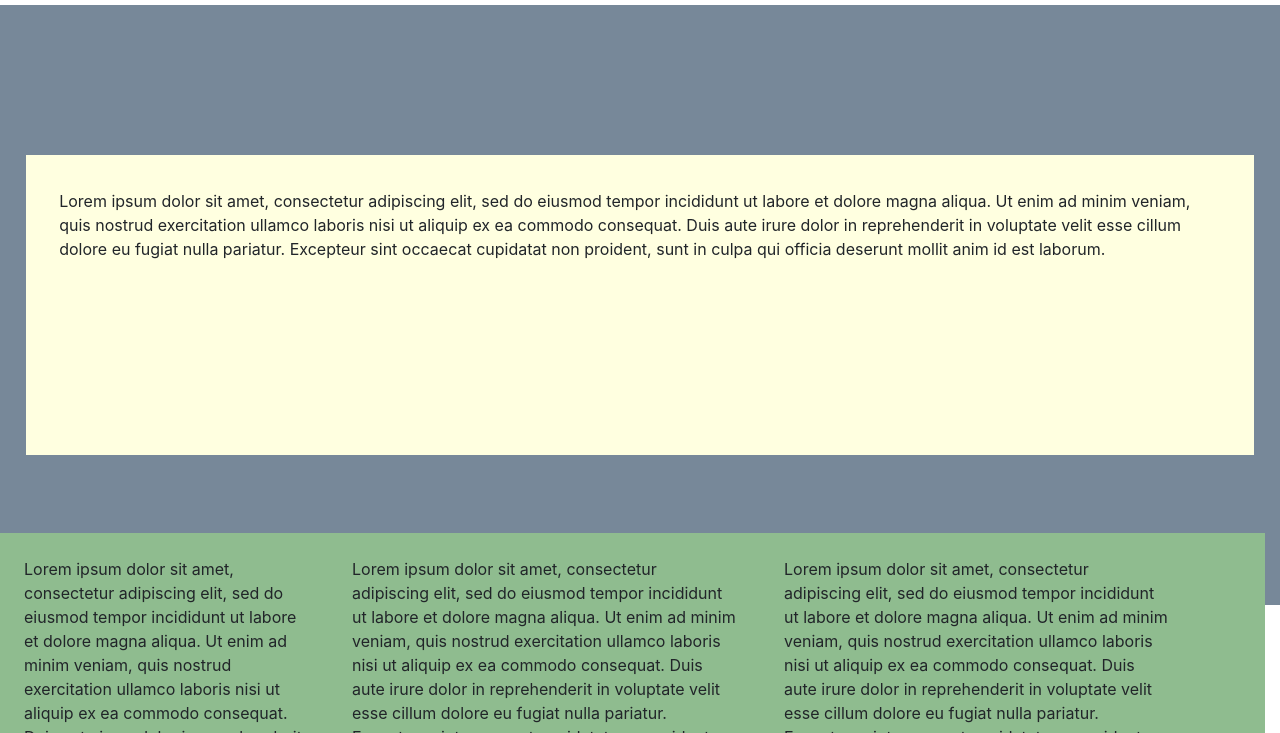
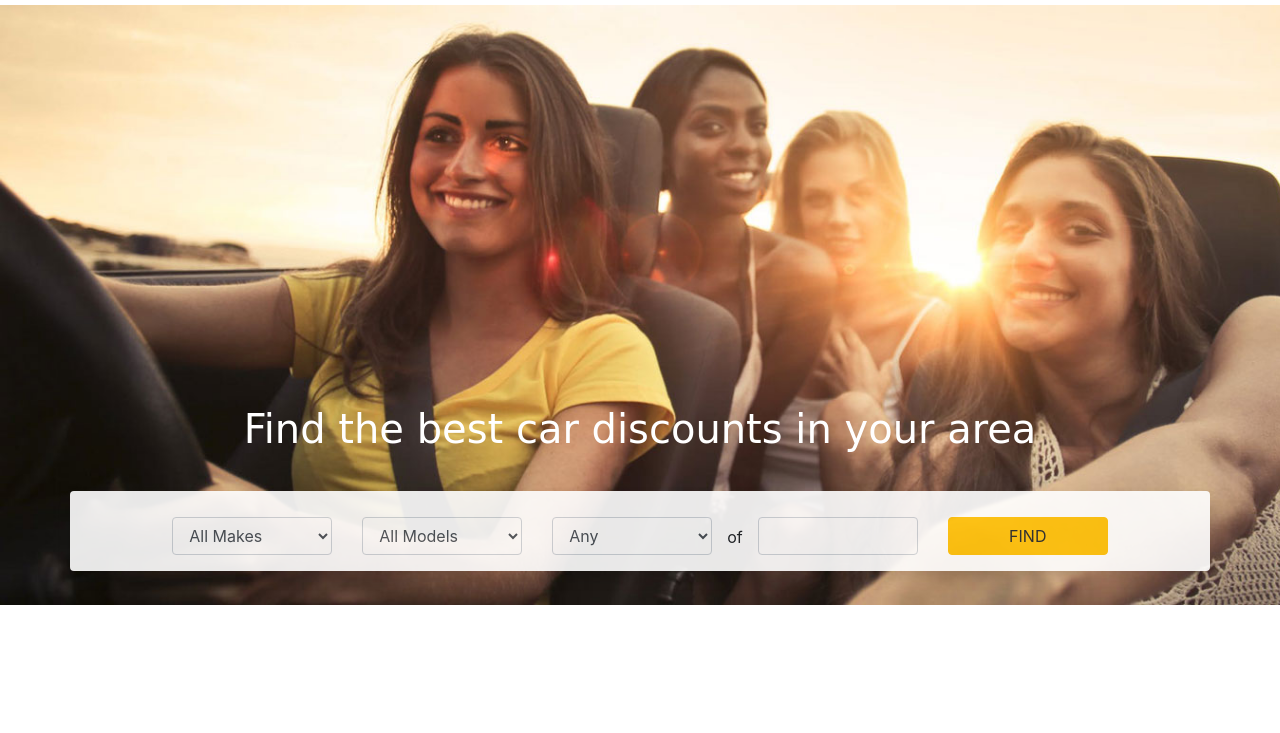
Before and after one commit to m-khezri/AFRS, a website: page index.html in a window 1280 px wide. Shown: the part 67-800 px from the top of the page. Drawn offline with nearby package versions, Linux system fonts and the light colour scheme; a web font is replaced by a local one.

Commit message:
done search bar

```diff
--- a/index.html
+++ b/index.html
@@ -5,13 +5,12 @@
   <!-- Required meta tags -->
   <meta charset="utf-8">
   <meta name="viewport" content="width=device-width, initial-scale=1, shrink-to-fit=no">
-
   <!-- Bootstrap CSS -->
   <link rel="stylesheet" type="text/css" href="style.css">
   <link rel="stylesheet" href="https://stackpath.bootstrapcdn.com/bootstrap/4.4.1/css/bootstrap.min.css"
     integrity="sha384-Vkoo8x4CGsO3+Hhxv8T/Q5PaXtkKtu6ug5TOeNV6gBiFeWPGFN9MuhOf23Q9Ifjh" crossorigin="anonymous">
-
-  <title>Hello, world!</title>
+  <link href="https://fonts.googleapis.com/css?family=Bowlby+One+SC&display=swap" rel="stylesheet">
+  <title>Affcars</title>
 </head>
 
 <body>
@@ -50,22 +49,50 @@
 
     <main id="searching">
       <div class="search-container">
-        <div class="search-box">
-          <p class="m-2">
-            Lorem ipsum dolor sit amet, consectetur adipiscing elit, sed do eiusmod tempor incididunt ut labore et
-            dolore
-            magna aliqua. Ut enim ad minim veniam, quis nostrud exercitation ullamco laboris nisi ut aliquip ex ea
-            commodo
-            consequat. Duis aute irure dolor in reprehenderit in voluptate velit esse cillum dolore eu fugiat nulla
-            pariatur.
-            Excepteur sint occaecat cupidatat non proident, sunt in culpa qui officia deserunt mollit anim id est
-            laborum.
-          </p>
+        <div class="header-title">
+          <h1>Find the best car discounts in your area</h1>
+        </div>
+        <div class="search-box container rounded shadow">
+          <form class="row justify-content-center">
+            <div class="form-group col-md-2">
+              <select id="inputState" class="form-control">
+                <option selected>All Makes</option>
+                <option>...</option>
+              </select>
+            </div>
+            <div class="form-group col-md-2">
+              <select id="inputState" class="form-control">
+                <option selected>All Models</option>
+                <option>...</option>
+              </select>
+            </div>
+            <div class="form-group col-md-2">
+              <select id="inputState" class="form-control">
+                <option selected>Any</option>
+                <option>...</option>
+              </select>
+            </div>
+            <div class="mt-2">
+              <p>of</p>
+            </div>
+            <div class="form-group col-md-2">
+              <input type="text" class="form-control" id="inputZip">
+            </div>
+
+            <div class="col-md-2">
+              <button type="submit" class="btn btn-warning btn-block">FIND</button>
+            </div>
+          </form>
         </div>
       </div>
     </main>
 
-    <footer id='footer' class="row w-100 p-3">
+
+
+
+
+
+    <!-- <footer id='footer' class="row w-100 p-3">
       <p class="col-3 m-2">
         Lorem ipsum dolor sit amet, consectetur adipiscing elit, sed do eiusmod tempor incididunt ut labore et dolore
         magna aliqua. Ut enim ad minim veniam, quis nostrud exercitation ullamco laboris nisi ut aliquip ex ea commodo
@@ -87,7 +114,7 @@
         pariatur.
         Excepteur sint occaecat cupidatat non proident, sunt in culpa qui officia deserunt mollit anim id est laborum.
       </p>
-    </footer>
+    </footer> -->
     <!-- Optional JavaScript -->
     <!-- jQuery first, then Popper.js, then Bootstrap JS -->
     <script src="https://code.jquery.com/jquery-3.4.1.slim.min.js"
--- a/style.css
+++ b/style.css
@@ -10,21 +10,35 @@ font-family: Arial, Helvetica, sans-serif;
 }
 
 .search-container{
-  display: flex;
+  background-image: url("./src/assets/bg-header.jpg");
+  background-repeat: no-repeat;
+  background-size: cover;
+  position: absolute;
+  /* display: flex;
   justify-content: center;
-  align-items: center;
-  background-color: lightslategray;
+  align-items: center; */
   height: 600px;
   width: 100%;
 }
 
+.header-title{
+  position: relative;
+  color: #fff;
+  top:400px;
+  text-align: center;
+  font-family: 'Bowlby One SC', cursive;
+
+}
+
 .search-box{
-margin: 0 50%;
-  height: 300px;
-
-  background-color: lightyellow;
-  padding: 2%;
-  margin: 2%;
+max-width: 900px;
+  height: auto;
+  background-color: #fff;
+  opacity: 0.9;
+  position: relative;
+  top: 430px;
+  margin: auto;
+  padding-top: 2%;
 }
 
 footer{
```
Also changed, not shown: src/assets/bg-header.jpg (added).
